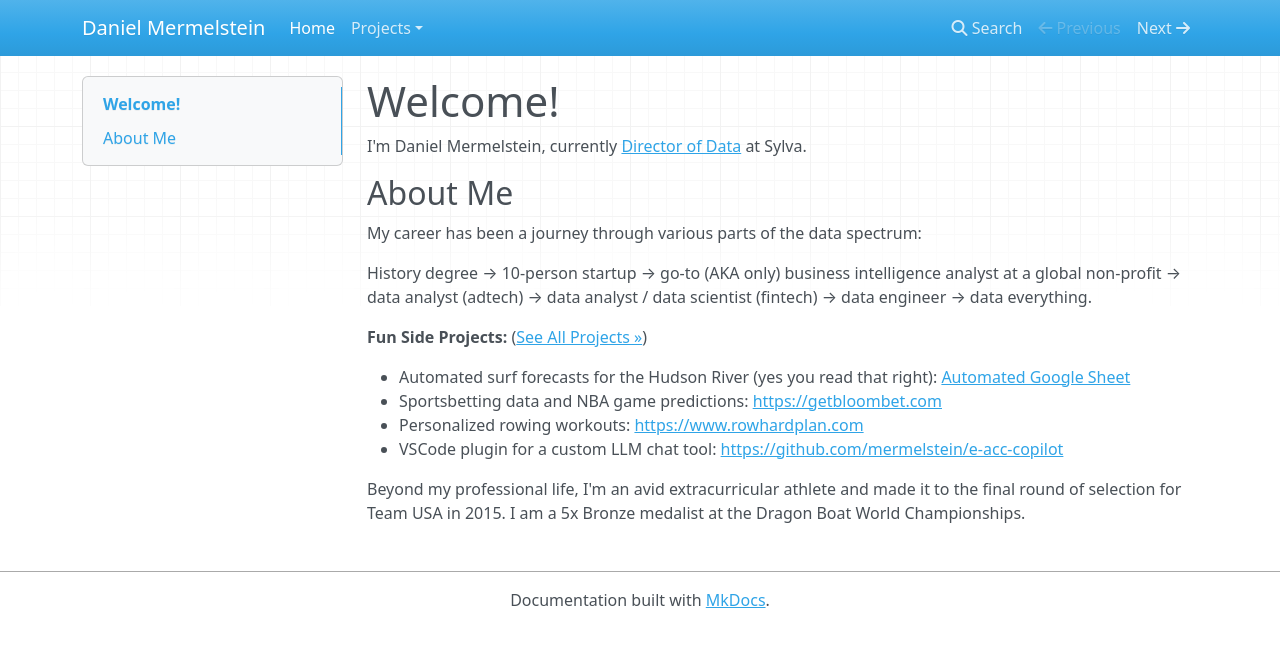
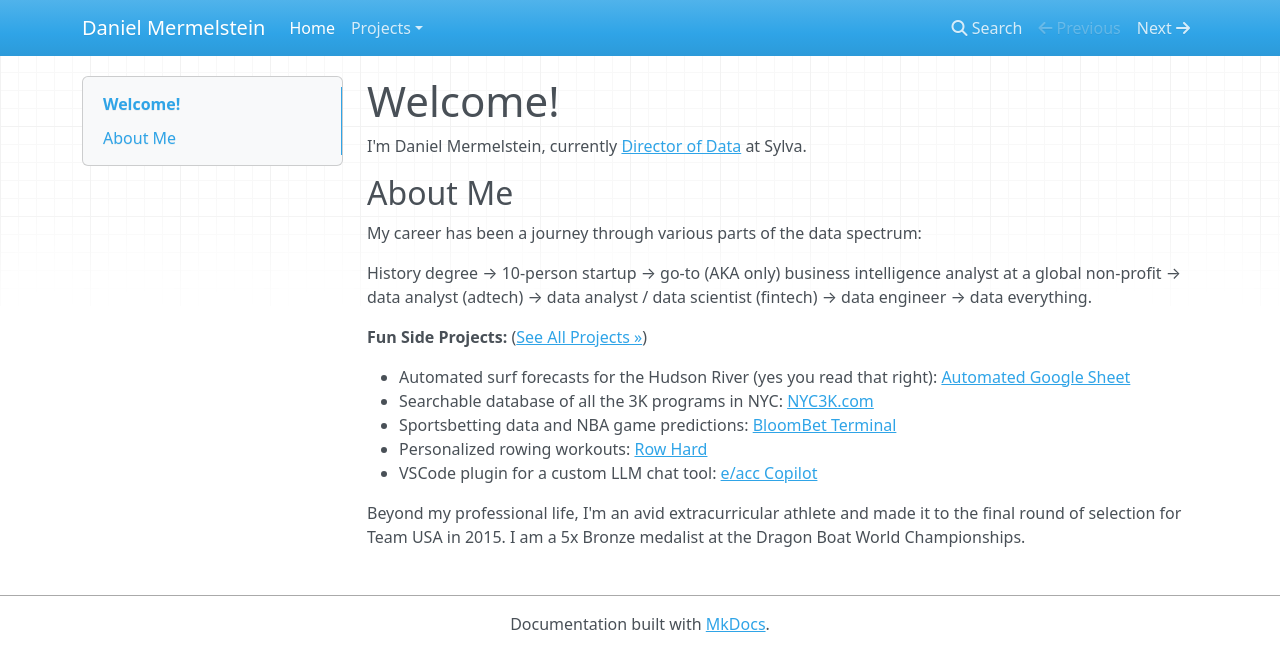
Before and after one commit to mermelstein/mermelstein.github.io, an MkDocs documentation site: the page built from docs/index.md, in a window 1280 px wide. Shown: the top 671 px of the page. Built offline with MkDocs 1.6.1, drawn with Linux system fonts in a browser that asks for light colours; nearby versions of some CDN libraries.

```diff
--- a/docs/index.md
+++ b/docs/index.md
@@ -10,9 +10,10 @@ History degree → 10-person startup → go-to (AKA only) business intelligence
 
 **Fun Side Projects:** ([See All Projects &raquo;](projects.md))
 
-*   Automated surf forecasts for the Hudson River (yes you read that right): [Automated Google Sheet](https://docs.google.com/spreadsheets/d/18NrpiG0gxkhgAOR1RfpESE539-xTMSFeJXeR0vQ7bIg/edit?usp=sharing)
-*   Sportsbetting data and NBA game predictions: [https://getbloombet.com](https://getbloombet.com)
-*   Personalized rowing workouts: [https://www.rowhardplan.com](https://www.rowhardplan.com)
-*   VSCode plugin for a custom LLM chat tool: [https://github.com/mermelstein/e-acc-copilot](https://github.com/mermelstein/e-acc-copilot)
+*   Automated surf forecasts for the Hudson River (yes you read that right): [Automated Google Sheet](projects/downwinder.md)
+*   Searchable database of all the 3K programs in NYC: [NYC3K.com](projects/nyc3k.md)
+*   Sportsbetting data and NBA game predictions: [BloomBet Terminal](https://getbloombet.com)
+*   Personalized rowing workouts: [Row Hard](https://www.rowhardplan.com)
+*   VSCode plugin for a custom LLM chat tool: [e/acc Copilot](https://marketplace.visualstudio.com/items?itemName=mermelstein.e-acc-copilot)
 
 Beyond my professional life, I'm an avid extracurricular athlete and made it to the final round of selection for Team USA in 2015. I am a 5x Bronze medalist at the Dragon Boat World Championships.
```
Also changed, not shown: docs/projects/nyc3k.md (added, +62 -0 lines).
